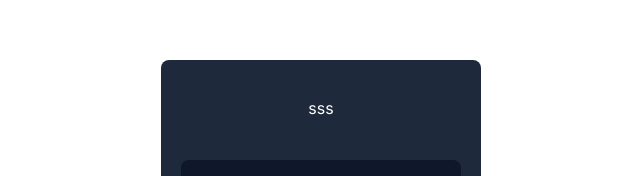
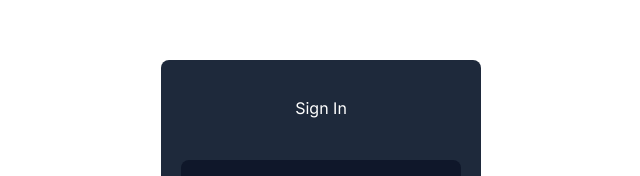
Before and after one commit to ThamerGfx/social-media-demo, a Next.js app: page / in a window 1280 px wide. Shown: the part 204-380 px from the top of the page, without its empty margins (319-959 px from the left). Built offline with nearby package versions, Linux system fonts and the light colour scheme.

Commit message:
fix text

```diff
--- a/app/page.tsx
+++ b/app/page.tsx
@@ -5,7 +5,7 @@ export default function Home() {
     <main className="flex min-h-screen items-center justify-center">
       <div className="text-white flex flex-col gap-2 p-5 max-w-xs w-full bg-slate-800 rounded-lg">
         <div className="text-center my-4">
-          <h1>sss</h1>
+          <h1>Sign In</h1>
         </div>
         <div>
           <Link
```
